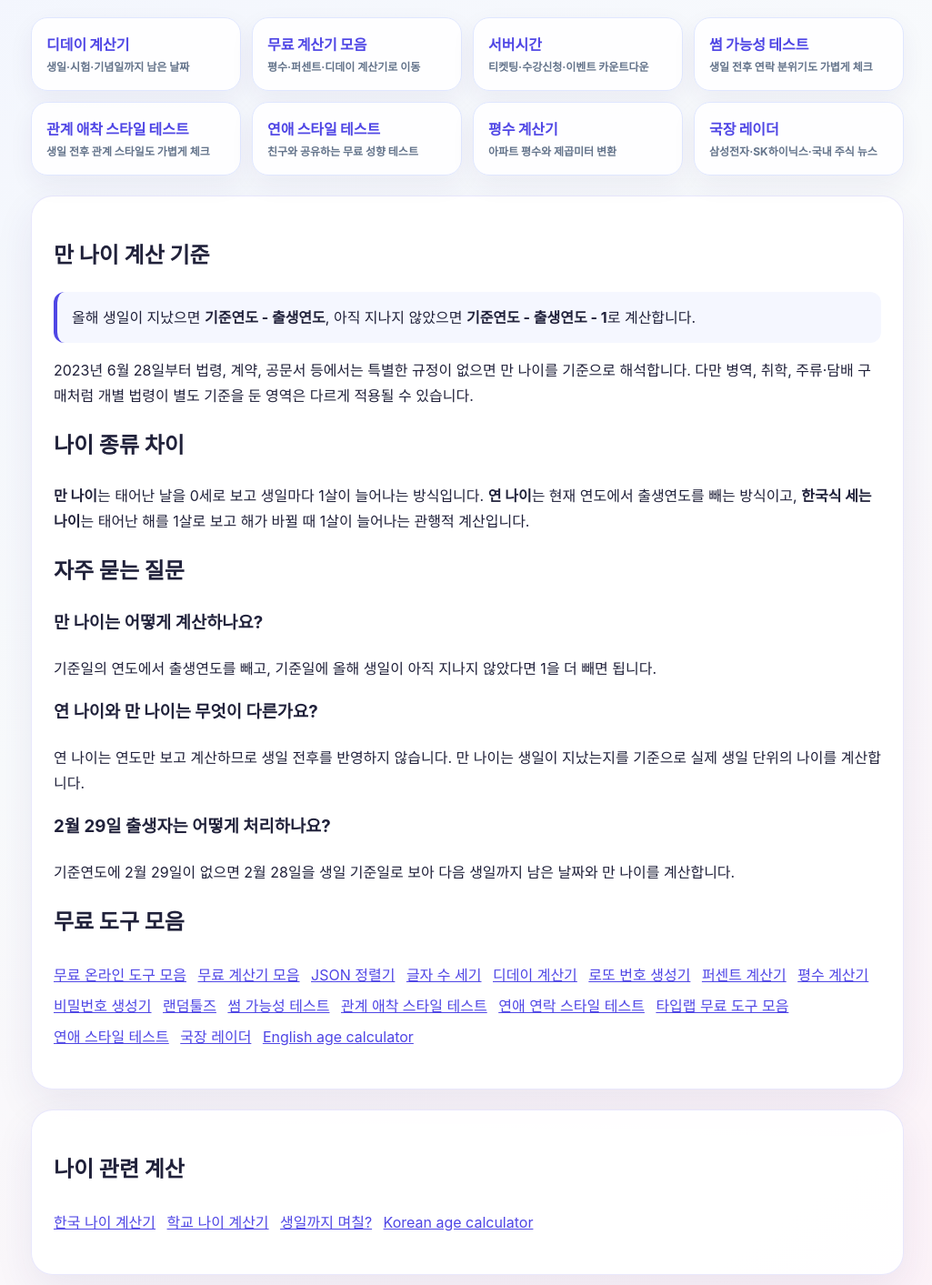
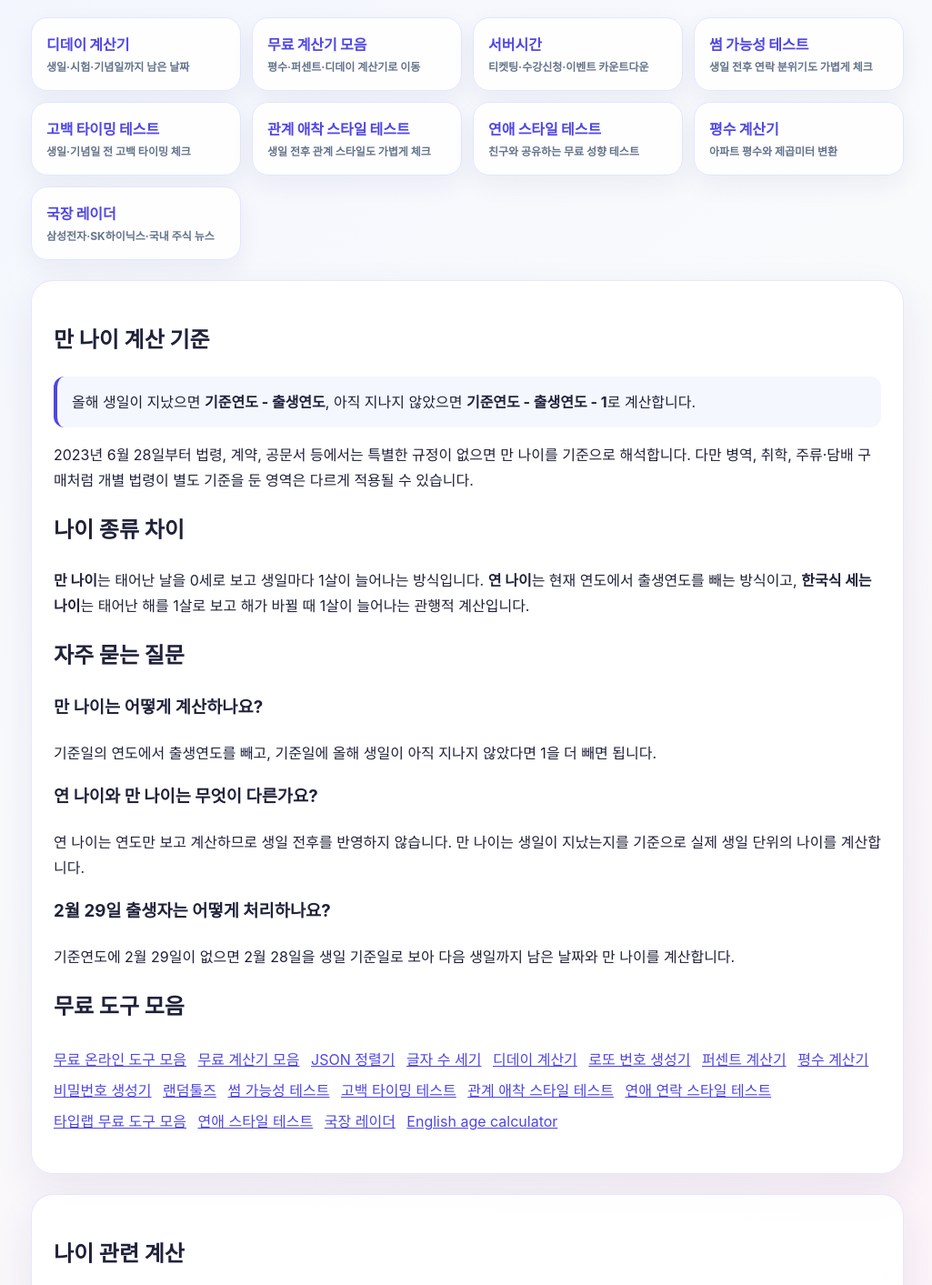
Before and after one commit to inma8743/age-calculator, a plain HTML site: page index.html in a window 1280 px wide. Shown: the part 823-2236 px from the top of the page at 91% size, without its empty margins (126-1151 px from the left). Drawn offline with Linux system fonts and the light colour scheme; a script that the page names is missing.

Commit message:
Link confession timing test

```diff
--- a/index.html
+++ b/index.html
@@ -191,6 +191,7 @@
       <a class="next-card" href="https://password-generator-self-seven.vercel.app/calculators.html">무료 계산기 모음<span>평수·퍼센트·디데이 계산기로 이동</span></a>
       <a class="next-card" href="https://random-tools-kr.vercel.app/server-time.html">서버시간<span>티켓팅·수강신청·이벤트 카운트다운</span></a>
       <a class="next-card" href="https://type-lab-kr.vercel.app/crush-test.html">썸 가능성 테스트<span>생일 전후 연락 분위기도 가볍게 체크</span></a>
+      <a class="next-card" href="https://type-lab-kr.vercel.app/confession-test.html">고백 타이밍 테스트<span>생일·기념일 전 고백 타이밍 체크</span></a>
       <a class="next-card" href="https://type-lab-kr.vercel.app/attachment-test.html">관계 애착 스타일 테스트<span>생일 전후 관계 스타일도 가볍게 체크</span></a>
       <a class="next-card" href="https://type-lab-kr.vercel.app/">연애 스타일 테스트<span>친구와 공유하는 무료 성향 테스트</span></a>
       <a class="next-card" href="https://area-calculator-dun.vercel.app/">평수 계산기<span>아파트 평수와 제곱미터 변환</span></a>
@@ -223,6 +224,7 @@
         <a href="https://password-generator-self-seven.vercel.app/">비밀번호 생성기</a>
         <a href="https://random-tools-kr.vercel.app/">랜덤툴즈</a>
         <a href="https://type-lab-kr.vercel.app/crush-test.html">썸 가능성 테스트</a>
+        <a href="https://type-lab-kr.vercel.app/confession-test.html">고백 타이밍 테스트</a>
         <a href="https://type-lab-kr.vercel.app/attachment-test.html">관계 애착 스타일 테스트</a>
         <a href="https://type-lab-kr.vercel.app/contact-test.html">연애 연락 스타일 테스트</a>
         <a href="https://type-lab-kr.vercel.app/tools.html">타입랩 무료 도구 모음</a>
```
